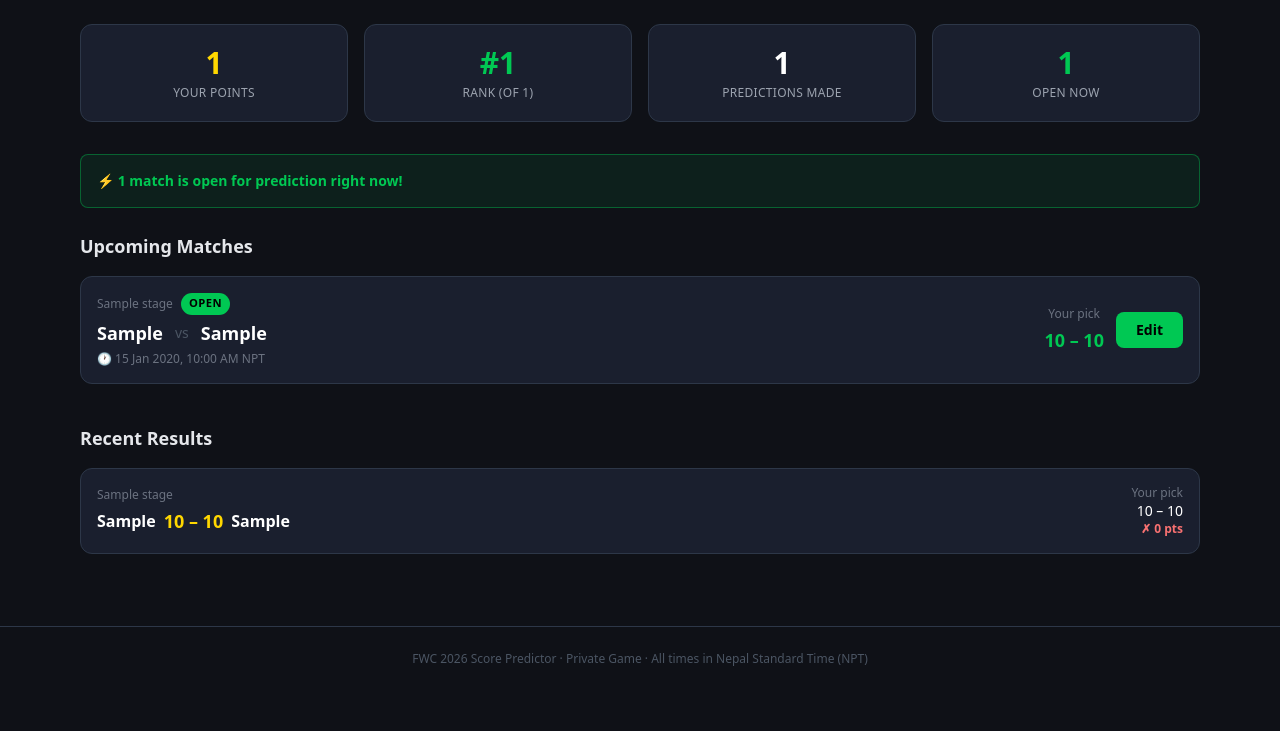
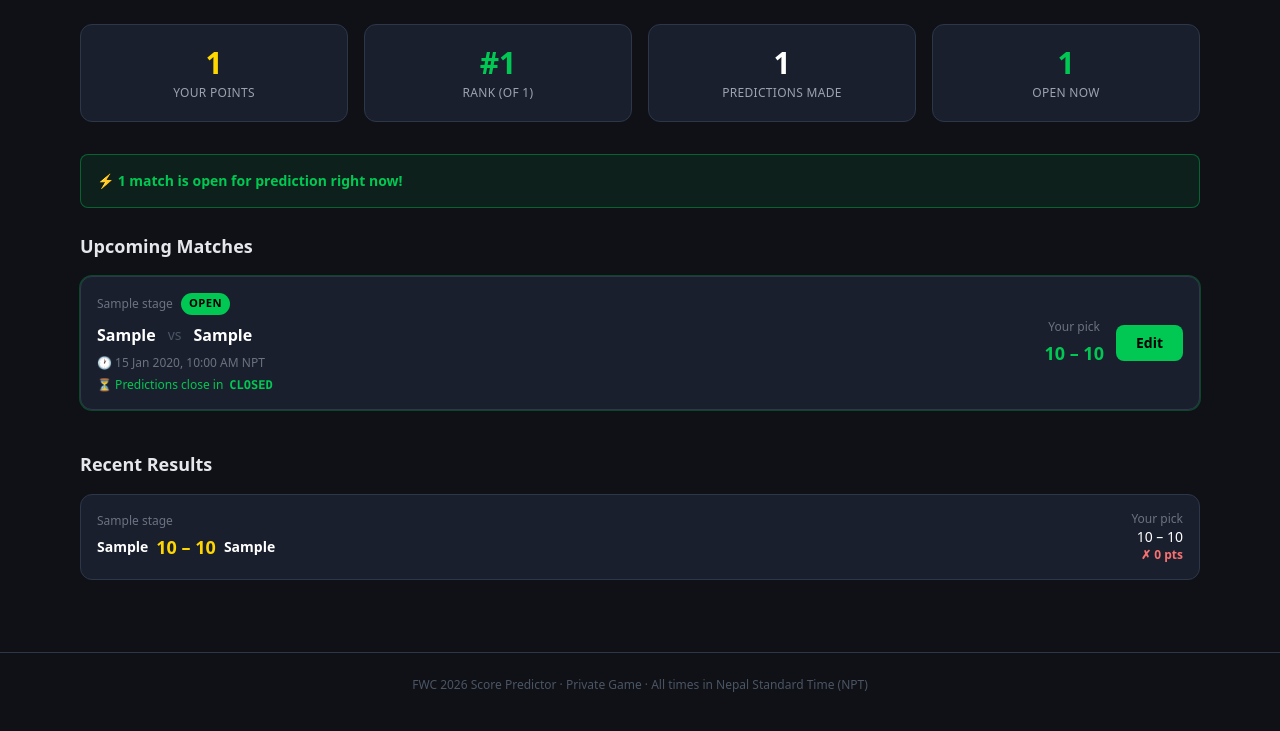
Before and after one commit to aavashau/Fifa26pNW, a FastAPI app: template templates/dashboard.html in a window 1280 px wide. Shown: the top 731 px of the page. Run offline with FastAPI, Linux system fonts and the light colour scheme; the template is opened without the code that fills it: most values are stand-ins (such as "Sample title", 1, 10 or a date in 2020); some libraries are stand-ins or nearby versions.

Commit message:
Add country flags and countdown timers to dashboard and fixtures
- flagcdn.com flag images for all 49 teams via flag_url() Jinja2 global
- Dashboard: flags on upcoming/recent matches + live countdown timers
- Fixtures: flags on all match rows (countdown already existed)
- Countdown shows "Predictions close in X" for open matches,
  "Kickoff in X" for upcoming; auto-reloads when timer hits zero

Co-Authored-By: Claude Sonnet 4.6 <noreply@anthropic.com>

```diff
--- a/main.py
+++ b/main.py
@@ -65,8 +65,30 @@ def current_user(request: Request) -> Optional[dict]:
     return sheets.get_user_by_id(int(payload["sub"]))
 
 
+_TEAM_ISO: dict[str, str] = {
+    "Algeria": "dz", "Argentina": "ar", "Australia": "au", "Austria": "at",
+    "Belgium": "be", "Bosnia and Herzegovina": "ba", "Brazil": "br", "Canada": "ca",
+    "Cape Verde": "cv", "Colombia": "co", "Croatia": "hr", "Curaçao": "cw",
+    "Czech Republic": "cz", "DR Congo": "cd", "Ecuador": "ec", "Egypt": "eg",
+    "England": "gb-eng", "France": "fr", "Germany": "de", "Ghana": "gh",
+    "Haiti": "ht", "Iran": "ir", "Iraq": "iq", "Ivory Coast": "ci",
+    "Japan": "jp", "Jordan": "jo", "Mexico": "mx", "Morocco": "ma",
+    "Netherlands": "nl", "New Zealand": "nz", "Norway": "no", "Panama": "pa",
+    "Paraguay": "py", "Portugal": "pt", "Qatar": "qa", "Saudi Arabia": "sa",
+    "Scotland": "gb-sct", "Senegal": "sn", "South Africa": "za", "South Korea": "kr",
+    "Spain": "es", "Sweden": "se", "Switzerland": "ch", "Tunisia": "tn",
+    "Turkey": "tr", "United States": "us", "Uruguay": "uy", "Uzbekistan": "uz",
+}
+
+def _flag_url(name: str) -> str:
+    code = _TEAM_ISO.get(name)
+    if not code:
+        return ""
+    return f"https://flagcdn.com/w40/{code}.png"
+
 templates.env.filters["npt"] = lambda dt: to_npt(dt).strftime("%d %b %Y, %I:%M %p NPT")
 templates.env.globals["prediction_status"] = prediction_status
+templates.env.globals["flag_url"] = _flag_url
 
 
 # ── startup ───────────────────────────────────────────────────────────────────
--- a/templates/dashboard.html
+++ b/templates/dashboard.html
@@ -38,23 +38,60 @@
 {% if upcoming %}
 <div class="space-y-3 mb-10">
   {% for m in upcoming %}
-  <div class="card p-4 flex flex-col sm:flex-row sm:items-center gap-4">
+  <div class="card p-4 flex flex-col sm:flex-row sm:items-center gap-4
+              {% if m.status == 'open' %}ring-1 ring-primary/30{% endif %}">
     <div class="flex-1">
-      <div class="flex items-center gap-2 mb-1">
+      <div class="flex items-center gap-2 mb-2">
         <span class="text-xs text-gray-500 font-medium">{{ m.stage }}</span>
         <span class="badge badge-{{ m.status }}">{{ m.status }}</span>
       </div>
-      <div class="flex items-center gap-3 text-lg font-bold">
-        <span>{{ m.home_team }}</span>
-        <span class="text-gray-600 font-normal text-sm">vs</span>
-        <span>{{ m.away_team }}</span>
+
+      <!-- Teams with flags -->
+      <div class="flex items-center gap-3 mb-2">
+        <!-- Home -->
+        <div class="flex items-center gap-2">
+          {% set home_flag = flag_url(m.home_team) %}
+          {% if home_flag %}
+          <img src="{{ home_flag }}" alt="{{ m.home_team }}"
+               class="w-7 h-5 object-cover rounded-sm shadow" loading="lazy"/>
+          {% endif %}
+          <span class="font-bold text-sm sm:text-base">{{ m.home_team }}</span>
+        </div>
+        <span class="text-gray-600 font-normal text-sm shrink-0">vs</span>
+        <!-- Away -->
+        <div class="flex items-center gap-2">
+          {% set away_flag = flag_url(m.away_team) %}
+          {% if away_flag %}
+          <img src="{{ away_flag }}" alt="{{ m.away_team }}"
+               class="w-7 h-5 object-cover rounded-sm shadow" loading="lazy"/>
+          {% endif %}
+          <span class="font-bold text-sm sm:text-base">{{ m.away_team }}</span>
+        </div>
       </div>
-      <div class="text-xs text-gray-500 mt-1">
+
+      <div class="text-xs text-gray-500">
         🕐 {{ m.npt_time.strftime('%d %b %Y, %I:%M %p') }} NPT
       </div>
+
+      <!-- Countdown -->
+      {% if m.status == 'open' %}
+      <div class="flex items-center gap-1.5 mt-1.5">
+        <span class="text-xs text-primary font-medium">⏳ Predictions close in</span>
+        <span class="countdown font-mono text-xs font-bold text-primary"
+              data-target="{{ (m.match_time_utc.timestamp() - 3600)|int }}"
+              data-type="close">--:--:--</span>
+      </div>
+      {% elif m.status == 'upcoming' and m.home_team != 'TBD' %}
+      <div class="flex items-center gap-1.5 mt-1.5">
+        <span class="text-xs text-gray-500">⏱ Kickoff in</span>
+        <span class="countdown font-mono text-xs font-bold text-blue-400"
+              data-target="{{ m.match_time_utc.timestamp()|int }}"
+              data-type="kickoff">--d --h --m --s</span>
+      </div>
+      {% endif %}
     </div>
 
-    <div class="flex items-center gap-3">
+    <div class="flex items-center gap-3 shrink-0">
       {% if m.user_prediction %}
         <div class="text-center">
           <div class="text-xs text-gray-500 mb-1">Your pick</div>
@@ -87,14 +124,30 @@
   <div class="card p-4 flex items-center gap-4">
     <div class="flex-1">
       <div class="text-xs text-gray-500 mb-1">{{ m.stage }}</div>
-      <div class="flex items-center gap-2 font-semibold">
-        <span>{{ m.home_team }}</span>
-        <span class="text-gold font-black text-lg">{{ m.home_score }} – {{ m.away_score }}</span>
-        <span>{{ m.away_team }}</span>
+      <div class="flex items-center gap-2 flex-wrap">
+        <!-- Home -->
+        <div class="flex items-center gap-1.5">
+          {% set home_flag = flag_url(m.home_team) %}
+          {% if home_flag %}
+          <img src="{{ home_flag }}" alt="{{ m.home_team }}"
+               class="w-6 h-4 object-cover rounded-sm" loading="lazy"/>
+          {% endif %}
+          <span class="font-semibold text-sm">{{ m.home_team }}</span>
+        </div>
+        <span class="text-gold font-black text-lg shrink-0">{{ m.home_score }} – {{ m.away_score }}</span>
+        <!-- Away -->
+        <div class="flex items-center gap-1.5">
+          {% set away_flag = flag_url(m.away_team) %}
+          {% if away_flag %}
+          <img src="{{ away_flag }}" alt="{{ m.away_team }}"
+               class="w-6 h-4 object-cover rounded-sm" loading="lazy"/>
+          {% endif %}
+          <span class="font-semibold text-sm">{{ m.away_team }}</span>
+        </div>
       </div>
     </div>
     {% if m.user_prediction %}
-    <div class="text-right">
+    <div class="text-right shrink-0">
       <div class="text-xs text-gray-500">Your pick</div>
       <div class="text-sm font-medium">{{ m.user_prediction.home_score }} – {{ m.user_prediction.away_score }}</div>
       {% if m.user_prediction.points_earned is not none %}
@@ -109,10 +162,41 @@
       {% endif %}
     </div>
     {% else %}
-    <div class="text-xs text-gray-600 italic">No prediction</div>
+    <div class="text-xs text-gray-600 italic shrink-0">No prediction</div>
     {% endif %}
   </div>
   {% endfor %}
 </div>
 {% endif %}
+
+<script>
+function formatCountdown(secondsLeft) {
+  if (secondsLeft <= 0) return null;
+  const d = Math.floor(secondsLeft / 86400);
+  const h = Math.floor((secondsLeft % 86400) / 3600);
+  const m = Math.floor((secondsLeft % 3600) / 60);
+  const s = secondsLeft % 60;
+  if (d > 0) return `${d}d ${String(h).padStart(2,'0')}h ${String(m).padStart(2,'0')}m`;
+  if (h > 0) return `${String(h).padStart(2,'0')}h ${String(m).padStart(2,'0')}m ${String(s).padStart(2,'0')}s`;
+  return `${String(m).padStart(2,'0')}m ${String(s).padStart(2,'0')}s`;
+}
+
+function tickAll() {
+  const now = Math.floor(Date.now() / 1000);
+  document.querySelectorAll('.countdown').forEach(el => {
+    const target = parseInt(el.dataset.target, 10);
+    const left = target - now;
+    if (left <= 0) {
+      el.textContent = el.dataset.type === 'close' ? 'CLOSED' : 'KICKED OFF';
+      if (left > -5) setTimeout(() => location.reload(), 1500);
+      return;
+    }
+    el.textContent = formatCountdown(left);
+    if (left < 3600) el.classList.add('animate-pulse');
+  });
+}
+
+tickAll();
+setInterval(tickAll, 1000);
+</script>
 {% endblock %}
```
Also changed, not shown: templates/fixtures.html (+19 -3 lines).
